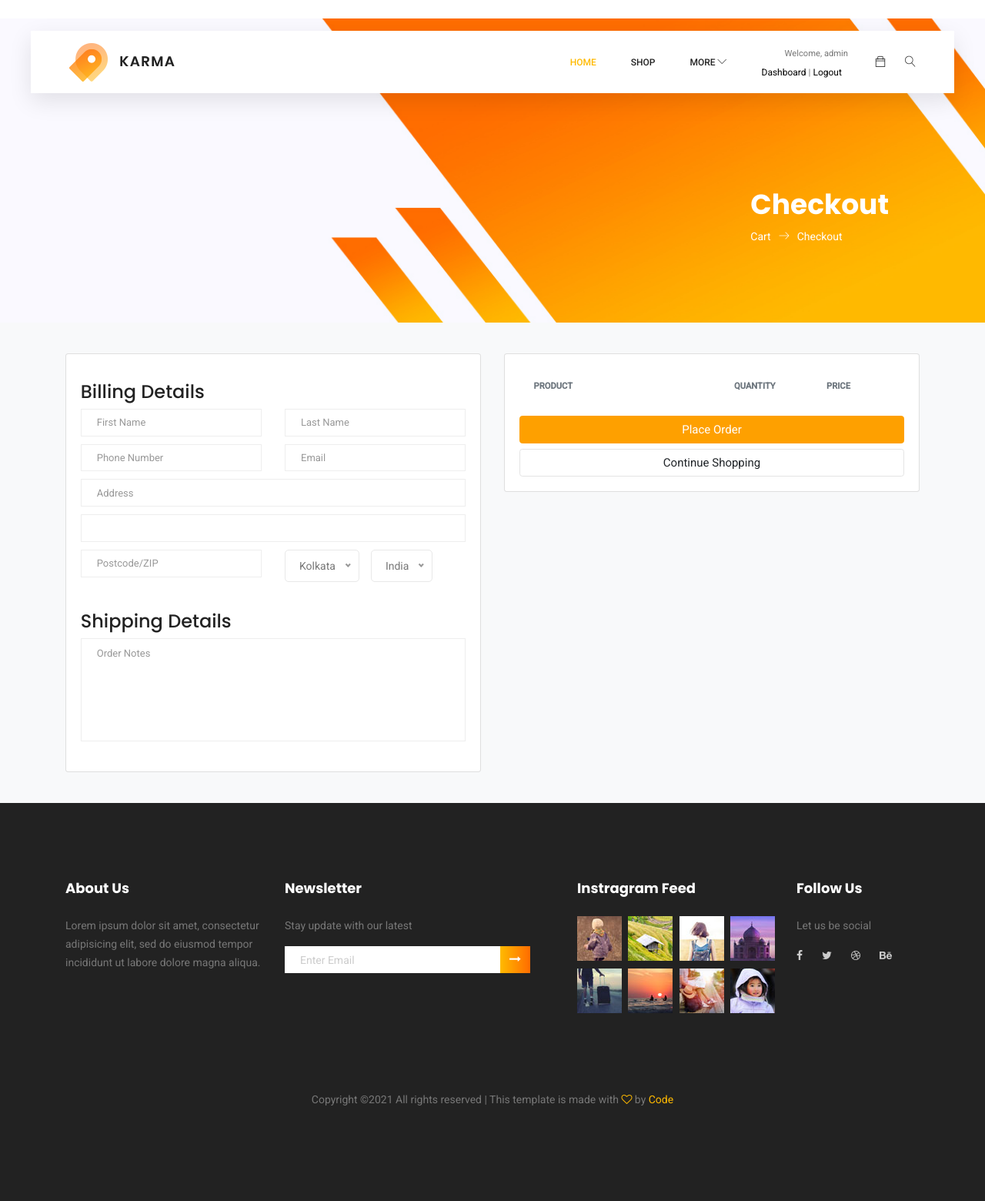
After one commit to raja53a/KarmaShop-ecommerce, a Django app: page /cart/checkout/ in a window 1280 px wide. The commit adds this page. Shown: the whole page at 77% size. Run offline with Django 3.2, Linux system fonts and the light colour scheme; a user stored in the database is signed in; data comes from the database, SQL or seed files in the repository; both versions use the stored data as it was after the commit; lists and menus that the app fills with data are empty; some libraries are stand-ins or nearby versions; some web fonts are replaced.

Commit message:
Handle cart and checkout page

```diff
--- a/carts/context_processors.py
+++ b/carts/context_processors.py
@@ -7,7 +7,10 @@ def cart_count(request):
     else:
         try:
             cart = Cart.objects.filter(cart_id=_session_id(request))
-            cart_items = CartItem.objects.all().filter(cart=cart[:1])
+            if request.user.is_authenticated:
+                cart_items = CartItem.objects.all().filter(user=request.user)
+            else:
+                cart_items = CartItem.objects.all().filter(cart=cart[:1])
             for cart_item in cart_items:
                 count += cart_item.quantity
         except Cart.DoesNotExist:
--- a/carts/models.py
+++ b/carts/models.py
@@ -1,6 +1,7 @@
 from django.db import models
 from django.db.models.deletion import CASCADE
 from store.models import Product, Variation
+from accounts.models import Accounts
 # Create your models here.
 class Cart(models.Model):
     cart_id    = models.CharField(max_length=250,blank=True)
@@ -10,9 +11,10 @@ class Cart(models.Model):
         return self.cart_id
 
 class CartItem(models.Model):
+    user = models.ForeignKey(Accounts, on_delete=CASCADE, null=True)
     product   = models.ForeignKey(Product,on_delete=CASCADE)
     variations = models.ManyToManyField(Variation, blank=True)
-    cart      = models.ForeignKey(Cart,on_delete=CASCADE)
+    cart      = models.ForeignKey(Cart,on_delete=CASCADE, null=True)
     quantity  = models.IntegerField()
 
     is_active = models.BooleanField(default=True)
--- a/carts/urls.py
+++ b/carts/urls.py
@@ -6,4 +6,6 @@ urlpatterns = [
     path('add_cart/<int:product_id>/', views.add_cart,name='add_cart'),
     path('remove_cart/<int:product_id>/<int:cart_item_id>/', views.remove_cart, name='remove_cart'),
     path('delete_cart_item/<int:product_id>/<int:cart_item_id>/', views.delete_cart_item,name='delete_cart_item'),
+
+    path('checkout/', views.checkout,name='checkout'),
 ]
--- a/carts/views.py
+++ b/carts/views.py
@@ -2,7 +2,7 @@ from carts.models import Cart, CartItem
 from store.models import Product, Variation
 from django.shortcuts import get_object_or_404, redirect, render
 from django.core.exceptions import ObjectDoesNotExist
-from django.http import HttpResponse
+from django.contrib.auth.decorators import login_required
 # Create your views here.
 def _session_id(request):
     cart_id = request.session.session_key
@@ -11,69 +11,122 @@ def _session_id(request):
     return cart_id
 
 def add_cart(request,product_id):
+    current_user = request.user
     product = Product.objects.get(id=product_id)    #get the product id
-    product_variation = []
-    if request.method == 'POST':
-        for item in request.POST:
-            key = item
-            value = request.POST[key]
-            try:
-                variation = Variation.objects.get(product=product, variation_category__iexact=key, variation_value__iexact=value)
-                product_variation.append(variation)
-            except:
-                pass
-    try:
-        cart = Cart.objects.get(cart_id=_session_id(request))     #get the session id from cookies
-    except Cart.DoesNotExist:
-        cart = Cart.objects.create(
-            cart_id = _session_id(request)
-        )
-    cart.save()
+    # if the user is authenticated
+    if current_user.is_authenticated:
+        product_variation = []
+        if request.method == 'POST':
+            for item in request.POST:
+                key = item
+                value = request.POST[key]
+                try:
+                    variation = Variation.objects.get(product=product, variation_category__iexact=key, variation_value__iexact=value)
+                    product_variation.append(variation)
+                except:
+                    pass
 
-    is_cart_item_exists = CartItem.objects.filter(product=product, cart=cart).exists()
-    if is_cart_item_exists:
-        cart_item = CartItem.objects.filter(product=product, cart=cart)
-        # existing_variation -> database
-        # current_variation -> product_variation
-        # item_id -> database
-        ex_var_list = []
-        id = []
-        for item in cart_item:
-            existing_variation = item.variations.all()
-            ex_var_list.append(list(existing_variation))
-            id.append(item.id)
-        print(ex_var_list)
+        is_cart_item_exists = CartItem.objects.filter(product=product, user=current_user).exists()
+        if is_cart_item_exists:
+            cart_item = CartItem.objects.filter(product=product, user=current_user)
+            ex_var_list = []
+            id = []
+            for item in cart_item:
+                existing_variation = item.variations.all()
+                ex_var_list.append(list(existing_variation))
+                id.append(item.id)
 
-        if product_variation in ex_var_list:
-            #increase the cart item quantity
-            index = ex_var_list.index(product_variation)
-            item_id = id[index]
-            item = CartItem.objects.get(product=product, id=item_id)
-            item.quantity += 1
-            item.save()
+            if product_variation in ex_var_list:
+                #increase the cart item quantity
+                index = ex_var_list.index(product_variation)
+                item_id = id[index]
+                item = CartItem.objects.get(product=product, id=item_id)
+                item.quantity += 1
+                item.save()
+            else:
+                item = CartItem.objects.create(product=product,quantity=1, user=current_user)
+                if len(product_variation) > 0:
+                    item.variations.clear()
+                    item.variations.add(*product_variation)
+                item.save()
         else:
-            item = CartItem.objects.create(product=product,quantity=1, cart=cart)
+            cart_item = CartItem.objects.create(
+                product = product,
+                quantity = 1,
+                user=current_user,
+            )
             if len(product_variation) > 0:
-                item.variations.clear()
-                item.variations.add(*product_variation)
-            item.save()
+                cart_item.variations.clear()
+                cart_item.variations.add(*product_variation)
+            cart_item.save()
+        return redirect('cart')
+    # if the user is not authenticated
     else:
-        cart_item = CartItem.objects.create(
-            product = product,
-            quantity = 1,
-            cart = cart,
-        )
-        if len(product_variation) > 0:
-            cart_item.variations.clear()
-            cart_item.variations.add(*product_variation)
-        cart_item.save()
-    return redirect('cart')
+        product_variation = []
+        if request.method == 'POST':
+            for item in request.POST:
+                key = item
+                value = request.POST[key]
+                try:
+                    variation = Variation.objects.get(product=product, variation_category__iexact=key, variation_value__iexact=value)
+                    product_variation.append(variation)
+                except:
+                    pass
+        try:
+            cart = Cart.objects.get(cart_id=_session_id(request))     #get the session id from cookies
+        except Cart.DoesNotExist:
+            cart = Cart.objects.create(
+                cart_id = _session_id(request)
+            )
+        cart.save()
+
+        is_cart_item_exists = CartItem.objects.filter(product=product, cart=cart).exists()
+        if is_cart_item_exists:
+            cart_item = CartItem.objects.filter(product=product, cart=cart)
+            # existing_variation -> database
+            # current_variation -> product_variation
+            # item_id -> database
+            ex_var_list = []
+            id = []
+            for item in cart_item:
+                existing_variation = item.variations.all()
+                ex_var_list.append(list(existing_variation))
+                id.append(item.id)
+            print(ex_var_list)
+
+            if product_variation in ex_var_list:
+                #increase the cart item quantity
+                index = ex_var_list.index(product_variation)
+                item_id = id[index]
+                item = CartItem.objects.get(product=product, id=item_id)
+                item.quantity += 1
+                item.save()
+            else:
+                item = CartItem.objects.create(product=product,quantity=1, cart=cart)
+                if len(product_variation) > 0:
+                    item.variations.clear()
+                    item.variations.add(*product_variation)
+                item.save()
+        else:
+            cart_item = CartItem.objects.create(
+                product = product,
+                quantity = 1,
+                cart = cart,
+            )
+            if len(product_variation) > 0:
+                cart_item.variations.clear()
+                cart_item.variations.add(*product_variation)
+            cart_item.save()
+        return redirect('cart')
 
 def remove_cart(request,product_id,cart_item_id):
-    cart = Cart.objects.get(cart_id=_session_id(request))
     product = get_object_or_404(Product,id=product_id)
     try:
-        cart_item = CartItem.objects.get(product=product,cart=cart,id=cart_item_id)
+        if request.user.is_authenticated:
+            cart_item = CartItem.objects.get(product=product,user=request.user,id=cart_item_id)
+        else:
+            cart = Cart.objects.get(cart_id=_session_id(request))
+            cart_item = CartItem.objects.get(product=product,cart=cart,id=cart_item_id)
         if cart_item.quantity > 1:
             cart_item.quantity -= 1
             cart_item.save()
@@ -84,9 +137,12 @@ def remove_cart(request,product_id,cart_item_id):
     return redirect('cart')
 
 def delete_cart_item(request,product_id,cart_item_id):
-    cart = Cart.objects.get(cart_id=_session_id(request))
     product = get_object_or_404(Product,id=product_id)
-    cart_item = CartItem.objects.get(product=product,cart=cart,id=cart_item_id)
+    if request.user.is_authenticated:
+        cart_item = CartItem.objects.get(product=product,user=request.user,id=cart_item_id)
+    else:
+        cart = Cart.objects.get(cart_id=_session_id(request))
+        cart_item = CartItem.objects.get(product=product,cart=cart,id=cart_item_id)
     cart_item.delete()
     return redirect('cart')
 
@@ -94,8 +150,11 @@ def cart(request, total=0, quantity=0, cart_items=None):
     try:
         tax = 0
         cart_total = 0
-        cart = Cart.objects.get(cart_id=_session_id(request))
-        cart_items = CartItem.objects.filter(cart=cart, is_active=True)
+        if request.user.is_authenticated:
+            cart_items = CartItem.objects.filter(user=request.user, is_active=True)
+        else:
+            cart = Cart.objects.get(cart_id=_session_id(request))
+            cart_items = CartItem.objects.filter(cart=cart, is_active=True)
         for cart_item in cart_items:
             total += (cart_item.product.price * cart_item.quantity)
             quantity += cart_item.quantity
@@ -112,3 +171,30 @@ def cart(request, total=0, quantity=0, cart_items=None):
         'cart_total' : cart_total,
     }
     return render(request,'shop/cart.html', context)
+
+@login_required(login_url = 'login')
+def checkout(request, total=0, quantity=0, cart_items=None):
+    try:
+        tax = 0
+        cart_total = 0
+        if request.user.is_authenticated:
+            cart_items = CartItem.objects.filter(user=request.user, is_active=True)
+        else:
+            cart = Cart.objects.get(cart_id=_session_id(request))
+            cart_items = CartItem.objects.filter(cart=cart, is_active=True)
+        for cart_item in cart_items:
+            total += (cart_item.product.price * cart_item.quantity)
+            quantity += cart_item.quantity
+        tax = (18 * total)/100
+        cart_total = total + tax
+    except ObjectDoesNotExist:
+        pass
+
+    context = {
+        'total' : total,
+        'quantity' : quantity,
+        'cart_items' : cart_items,
+        'tax' : tax,
+        'cart_total' : cart_total,
+    }
+    return render(request, 'shop/checkout.html', context)
--- a/templates/shop/cart.html
+++ b/templates/shop/cart.html
@@ -134,8 +134,7 @@
                         <p class="text-center mb-3">
                             <img src="{% static 'img/misc/payments.png' %}" height="26">
                         </p>
-                        <a href="./place-order.html" class="btn btn-primary btn-block"
-                            style="background-color: #FEA000;border-color: #FEA000;"> Checkout </a>
+                        <a href="{% url 'checkout' %}" class="btn btn-primary btn-block" style="background-color: #FEA000;border-color: #FEA000;"> Checkout </a>
                         <a href="{% url 'shop' %}" class="btn btn-light btn-block">Continue Shopping</a>
                     </div> <!-- card-body.// -->
                 </div> <!-- card.// -->
--- /dev/null
+++ b/templates/shop/checkout.html
@@ -0,0 +1,127 @@
+{% extends 'base.html' %}
+{% load static %}
+{% block content %}
+<!-- Start Banner Area -->
+<section class="banner-area organic-breadcrumb">
+    <div class="container">
+        <div class="breadcrumb-banner d-flex flex-wrap align-items-center justify-content-end">
+            <div class="col-first">
+                <h1>Checkout</h1>
+                <nav class="d-flex align-items-center">
+                    <a href="category.html">Cart<span class="lnr lnr-arrow-right"></span></a>
+                    <a href="category.html">Checkout</a>
+                </nav>
+            </div>
+        </div>
+    </div>
+</section>
+<!-- End Banner Area -->
+<section class="section-content padding-y bg">
+    <div class="container">
+        <!-- ============================ COMPONENT 1 ================================= -->
+        <div class="row">
+            <aside class="col-lg-6">
+                <div class="card">
+                    <div class="card-body" style="padding-top: 35px;">
+                        <h3>Billing Details</h3>
+                        <form class="row contact_form" action="{% url 'checkout' %}" method="POST" novalidate="novalidate">
+                            {% csrf_token %}
+                            <div class="col-md-6 form-group p_star">
+                                <input type="text" class="form-control" id="first" name="name" placeholder="First Name" required>
+                            </div>
+                            <div class="col-md-6 form-group p_star">
+                                <input type="text" class="form-control" id="last" name="name" placeholder="Last Name" required>
+                            </div>
+                            <div class="col-md-6 form-group p_star">
+                                <input type="text" class="form-control" id="number" name="number" placeholder="Phone Number" required>
+                            </div>
+                            <div class="col-md-6 form-group p_star">
+                                <input type="text" class="form-control" id="email" name="compemailany" placeholder="Email" required>
+                            </div>
+                            <div class="col-md-12 form-group p_star">
+                                <input type="text" class="form-control" id="address" name="address" placeholder="Address" required>
+                            </div>
+                            <div class="col-md-12 form-group p_star">
+                                <input type="text" class="form-control" id="city" name="city" required>
+                            </div>
+                            <div class="col-md-6 form-group">
+                                <input type="text" class="form-control" id="zip" name="zip" placeholder="Postcode/ZIP" required>
+                            </div>
+                            <div class="col-md-6 form-group p_star">
+                                <div class="col-md-6 form-group p_star">
+                                    <select class="country_select" required>
+                                        <option value="1">India</option>
+                                    </select>
+                                </div>
+                                <select class="country_select">
+                                    <option value="1">Kolkata</option>
+                                    <option value="2">Jharkhand</option>
+                                    <option value="4">Orissa</option>
+                                </select>
+                            </div>
+                            <div class="col-md-12 form-group" style="padding-top: 10px;padding-bottom: 10px;">
+                                <div class="creat_account">
+                                    <h3>Shipping Details</h3>
+                                </div>
+                                <textarea class="form-control" name="message_note" rows="1" placeholder="Order Notes"></textarea>
+                            </div>
+                    </div>
+                </div> <!-- card.// -->
+            </aside> <!-- col.// -->
+            <aside class="col-lg-6">
+                <div class="card">
+                    <div class="card-body">
+                        <table class="table table-borderless table-shopping-cart">
+                            <thead class="text-muted">
+                                <tr class="small text-uppercase">
+                                    <th scope="col">Product</th>
+                                    <th scope="col" width="120">Quantity</th>
+                                    <th scope="col" width="120">Price</th>
+                                </tr>
+                            </thead>
+                            <tbody>
+                                {% for cart_item in cart_items %}
+                                <tr>
+                                    <td>
+                                        <figure class="itemside align-items-center">
+                                            <div class="aside"><a href="{{ cart_item.product.get_url }}"><img
+                                                        src="{{cart_item.product.product_img.url}}" class="img-sm"></a>
+                                            </div>
+                                            <figcaption class="info" style="line-height: 20px;">
+                                                <a href="{{ cart_item.product.get_url }}"
+                                                    class="title text-dark"><h6>{{cart_item.product.product_name}}</h6></a>
+                                                <!-- <p class="text-muted small">Matrix: 25 Mpx <br>-->
+                                                <p>Brand: {{cart_item.product.brand}}</p>
+                                                {% if cart_item.variations.all %}
+                                                    {% for item in cart_item.variations.all %}
+                                                        {{ item.variation_category | capfirst }} : {{ item.variation_value | capfirst }}<br>
+                                                    {% endfor %}
+                                                {% endif %}
+                                            </figcaption>
+                                        </figure>
+                                    </td>
+                                    <td>
+                                        <label>{{cart_item.quantity}}</label>
+                                    </td>
+                                    <td>
+                                        <div class="price-wrap">
+                                            <var class="price">Rs. {{cart_item.sub_total}}</var>
+                                            <small class="text-muted"> Rs. {{cart_item.product.price}} each </small>
+                                        </div> <!-- price-wrap .// -->
+                                    </td>
+                                </tr>
+                                {% endfor %}
+                            </tbody>
+                        </table>
+                            <button type="submit" name="submit" class="btn btn-primary btn-block"
+                            style="background-color: #FEA000;border-color: #FEA000;">Place Order</button>
+                        <a href="{% url 'shop' %}" class="btn btn-light btn-block">Continue Shopping</a>
+                    </form>
+                    </div> <!-- card-body.// -->
+                </div> <!-- card.// -->
+
+            </aside>
+        </div>
+    </div>
+</section>
+{% endblock %}
```
Also changed, not shown: accounts/views.py (+52 -2 lines), carts/migrations/0003_auto_20210603_1912.py (added), db.sqlite3.
